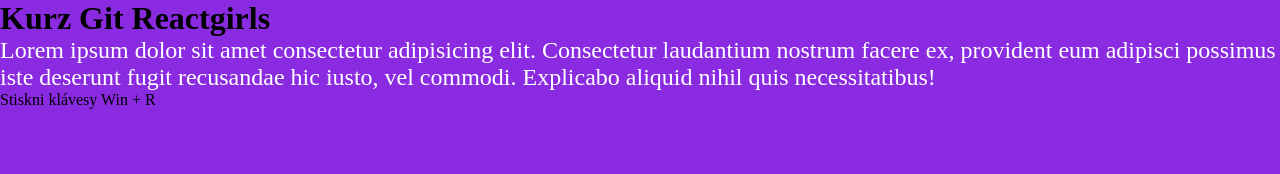
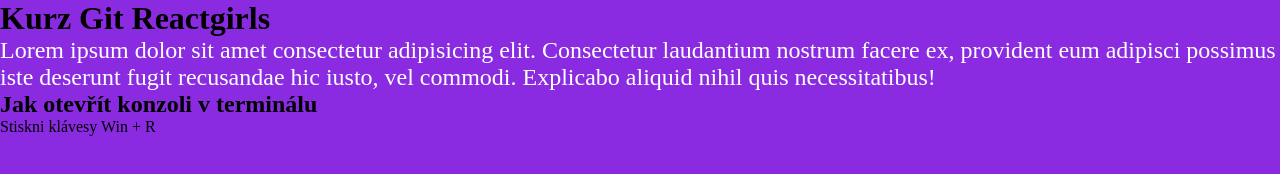
Before and after one commit to Barbora6/kurz-git-reactgirls, a plain HTML site: page Index.html in a window 1280 px wide. Drawn offline with Linux system fonts and the light colour scheme.

```diff
--- a/Hello.js
+++ b/Hello.js
@@ -1,3 +1 @@
-console.log("Hello World!");
-console.log("Hello girls");
-console.log("Ahoj světe!");
+console.log("Hello World!!");
--- a/Index.html
+++ b/Index.html
@@ -14,6 +14,7 @@
       deserunt fugit recusandae hic iusto, vel commodi. Explicabo aliquid nihil
       quis necessitatibus!
     </p>
+    <h2>Jak otevřít konzoli v terminálu</h2>
     <ul>
       <li>Stiskni klávesy Win + R</li>
     </ul>
```
